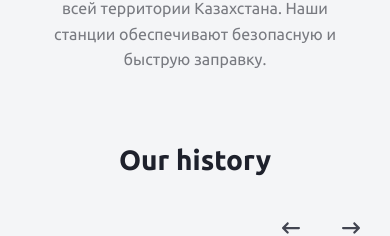
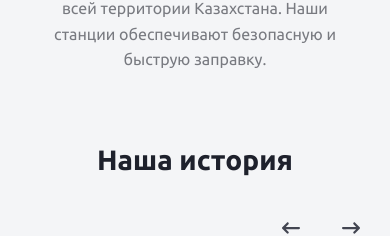
Before and after one commit to Baxtzodjon/metankz, a Next.js app: page /1/about in a window 390 px wide. Shown: the part 3976-4212 px from the top of the page. Built offline with nearby package versions, Linux system fonts and the light colour scheme.

Commit message:
Update text and hover text improve translations

```diff
--- a/app/components/FounderCard.tsx
+++ b/app/components/FounderCard.tsx
@@ -70,7 +70,7 @@ const FounderCard = () => {
 
                             <motion.h6
                                 className="text-ebony text-base leading-[160%] font-bold"
-                                whileHover={{ color: "#FF5A30", scale: 1.05 }}
+                                whileHover={{ color: "#0A4FA3", scale: 1.05 }} /* #FF5A30 */
                                 transition={{ duration: 0.3 }}
                             >{t("nameFounder")}</motion.h6>
 
--- a/app/components/History.tsx
+++ b/app/components/History.tsx
@@ -110,7 +110,7 @@ const History = () => {
 
                 <div className="flex flex-col gap-6 sm:gap-12 w-full lg:w-auto">
 
-                    <Texts title="Our history" className="block lg:hidden" />
+                    <Texts title={t("History.title")} className="block lg:hidden" />
 
                     <motion.div
                         className="relative flex items-center justify-end gap-3 z-[15] select-none translate-x-0 sm:translate-x-3"
```
